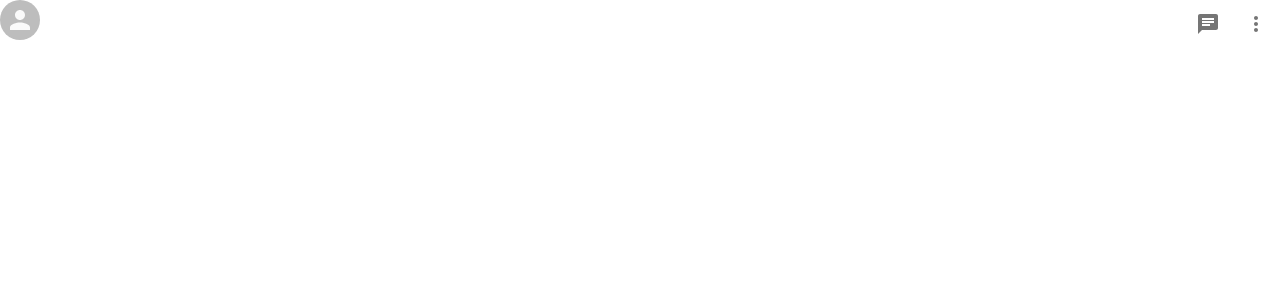
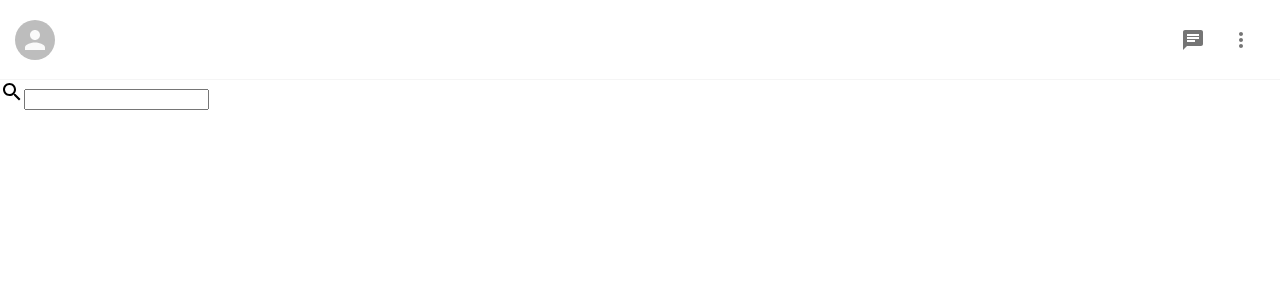
Before and after one commit to elemusma/whatsapp, a Next.js app: page / in a window 1280 px wide. Shown: the top 300 px of the page. Built offline with nearby package versions, Linux system fonts and the light colour scheme.

Commit message:
added more icons and styling

```diff
--- a/components/Sidebar.js
+++ b/components/Sidebar.js
@@ -7,6 +7,7 @@
 import MoreVertIcon from '@material-ui/icons/MoreVert';
 // import AccountCircleIcon from '@mui/icons-material/AccountCircle';
 import AccountCircleIcon from '@material-ui/icons/AccountCircle';
+import SearchIcon from '@material-ui/icons/Search';
 
 function Sidebar() {
   return (
@@ -28,6 +29,11 @@
         </IconsContainer>
 
       </Header>
+
+      <Search>
+        <SearchIcon />
+        <SearchInput />
+      </Search>
     </Container>
   )
 }
@@ -36,6 +42,9 @@
 
 const Container = styled.div``;
 
+const Search = styled.div``;
+const SearchInput = styled.input``;
+
 const Header = styled.div`
 display:flex;
 position:sticky;
@@ -43,9 +52,18 @@
 background-color:white;
 z-index:1;
 justify-content:space-between;
+align-items:center;
+padding:15px;
+height:80px;
+border-bottom: 1px solid whitesmoke;
 `;
 
-const UserAvatar = styled(Avatar)``;
+const UserAvatar = styled(Avatar)`
+cursor:pointer;
+:hover{
+  opacity:0.8;
+}
+`;
 
 const IconsContainer = styled.div``;
 // const AccountCircleIcon = styled.div``;
```
